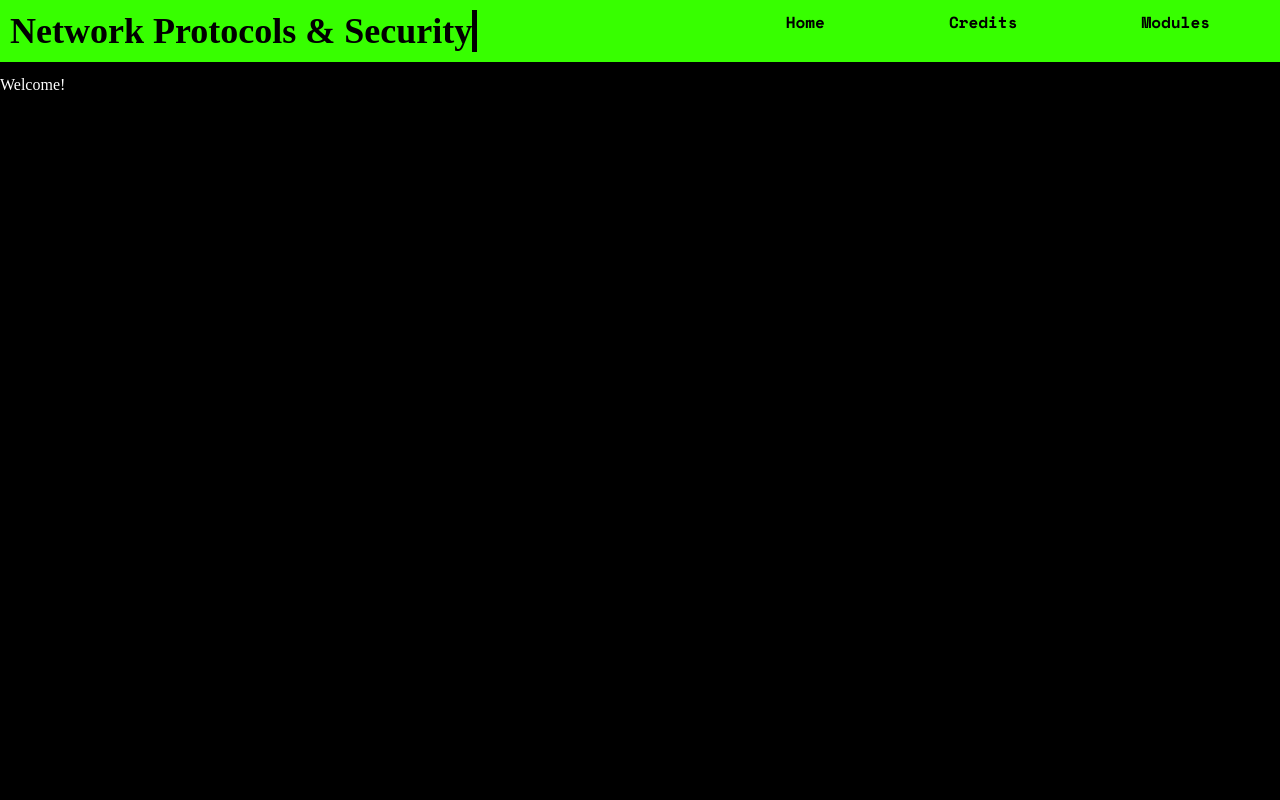
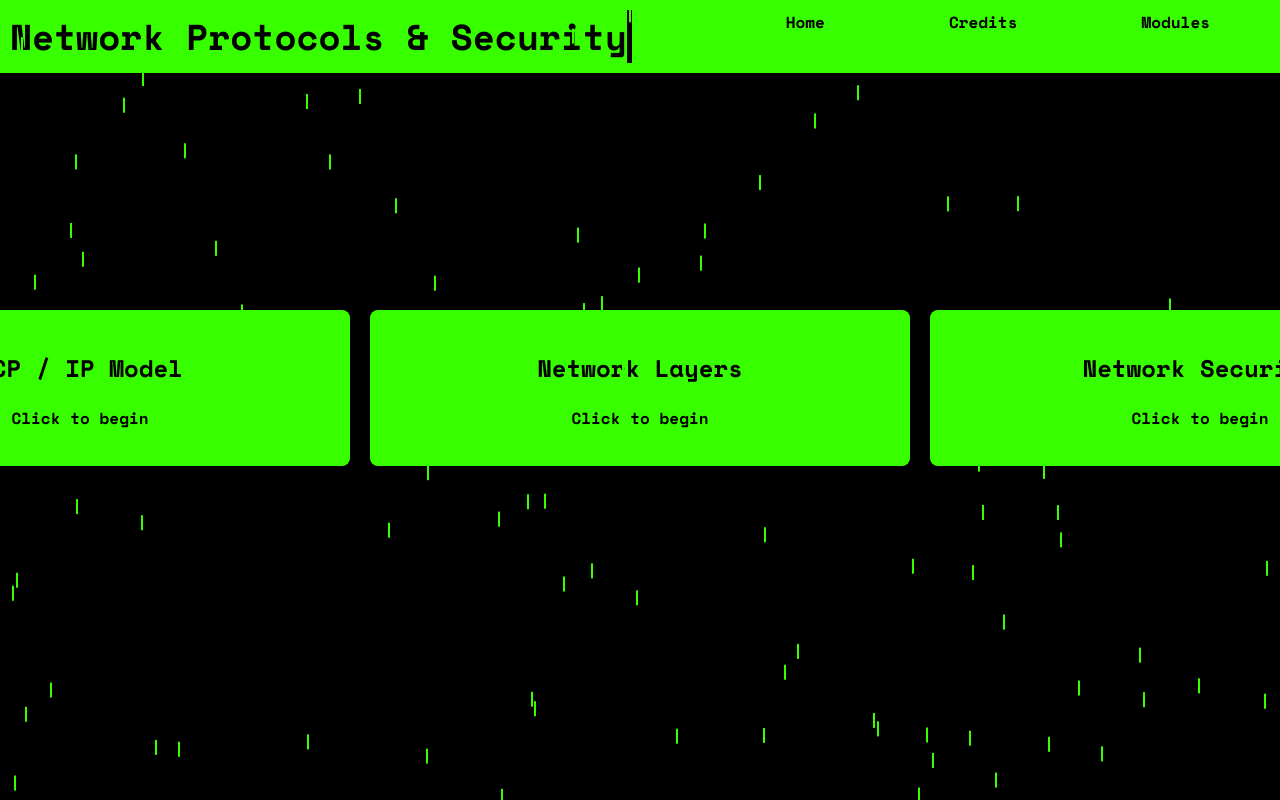
Before and after one commit to bdroege/bdroege.github.io, a plain HTML site: page index.html in a window 1280 px wide. Drawn offline with nearby package versions, Linux system fonts and the light colour scheme.

Commit message:
Design Changes

```diff
--- a/index.html
+++ b/index.html
@@ -11,6 +11,7 @@
 
 </head>
 <body>
+
     <header>
         <h1 id="header-title"></h1>
         <nav>
@@ -19,10 +20,29 @@
             <a href="#">Modules</a>
         </nav>
     </header>
+    <script src="typewriter.js"></script>
 
-    <h1>Hello, World!</h1>
-    <br>
-    <p> Welcome! </p>
-    <script src="typewriter.js"></script>
+    <div class="rain-overlay" id="rain-overlay">
+        <div class= "rain-container" id="rain-container"></div>
+    </div>
+    <script src="rain.js"></script>
+
+    <div class="card-container">
+        <div class="card" onclick="alert('Card 1 clicked')">
+            <h2>TCP / IP Model</h2>
+            <p>Click to begin</p>
+        </div>
+
+        <div class="card" onclick="alert('Card 2 clicked')">
+            <h2>Network Layers</h2>
+            <p>Click to begin</p>
+        </div>
+
+        <div class="card" onclick="alert('Card 3 clicked')">
+            <h2>Network Security</h2>
+            <p>Click to begin</p>
+        </div>
+    </div>
+
 </body>
 </html>
--- /dev/null
+++ b/rain.js
@@ -0,0 +1,15 @@
+document.addEventListener("DOMContentLoaded", function() {
+    const rainContainer = document.getElementById("rain-container");
+
+    for (let i = 0; i < 100; i++) {
+      const drop = document.createElement("div");
+      drop.className = "raindrop";
+      rainContainer.appendChild(drop);
+
+      // Set random initial position for each raindrop
+      drop.style.left = `${Math.random() * 100}vw`;
+
+      // Set a random animation duration for each raindrop
+      drop.style.animationDuration = `${Math.random() * 1 + 0.5}s`;
+    }
+});
--- a/style.css
+++ b/style.css
@@ -1,13 +1,18 @@
 html, body {
     margin: 0;
     padding: 0;
+    overflow: hidden;
 }
 
 body {
     background-color: black;
     color: white;
+    display: flex;
+    align-items: center;
+    justify-content: center;
 }
 
+/* The Header Itself */
 header {
     background-color: #37ff00;
     color: #000000;
@@ -26,6 +31,7 @@ h1 {
     font-size: 36px;
     white-space: nowrap;
     overflow: hidden;
+    font-family: 'Space Mono', monospace;
     border-right: .15em solid rgb(0, 0, 0);
     margin: 0;
     padding: 0;
@@ -41,11 +47,61 @@ h1 {
     from, to { border-color: transparent; }
 }
 
-
-
+/* The Header options (Home, Credits, Modules) */
 header a {
     color: #000000;
     text-decoration: none;
     font-family: 'Space Mono', monospace;
     margin: 0 60px;
 }
+
+.card-container {
+    display: flex;
+    padding: 300px; /* Vertical Height of the cards */
+    align-items: center;
+    justify-content: center;
+}
+.card {
+    min-width: 500px;
+    margin: 10px;
+    color: black;
+    font-family: 'Space Mono', monospace;
+    background-color: #37ff00;
+    border-radius: 8px;
+    box-shadow: 0 4px 8px rgba(0, 0, 0, 0.1);
+    padding: 20px;
+    text-align: center;
+    cursor: pointer;
+    transition: transform 0.2s ease-in-out;
+}
+
+.card:hover {
+    transform: scale(1.05);
+}
+
+.rain-overlay {
+    position: fixed;
+    top: 0;
+    left: 0;
+    width: 100%;
+    height: 100%;
+    pointer-events: none;
+  }
+.rain-container {
+    position: relative;
+    width: 100%;
+    height: 100%;
+}
+.raindrop {
+    position: absolute;
+    background-color: #37ff00;
+    width: 2px;
+    height: 15px;
+    animation: fall linear infinite;
+}
+
+@keyframes fall {
+to {
+    transform: translateY(100vh);
+}
+}
```
